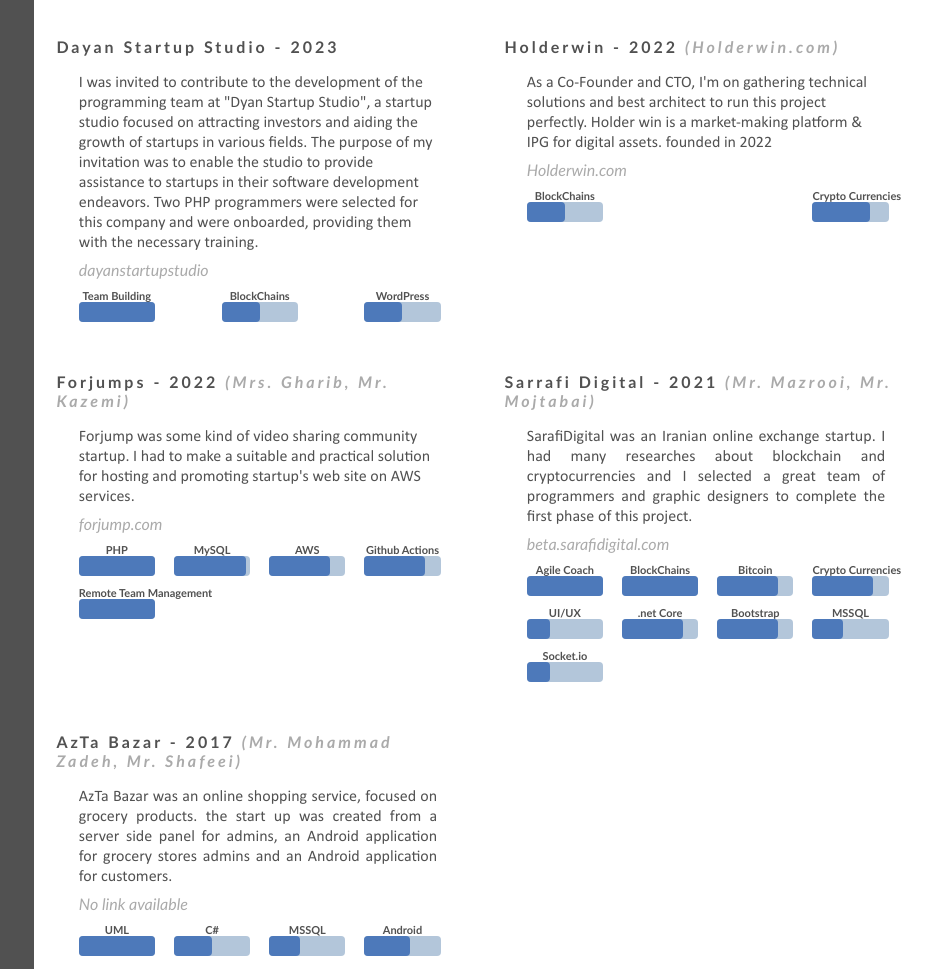
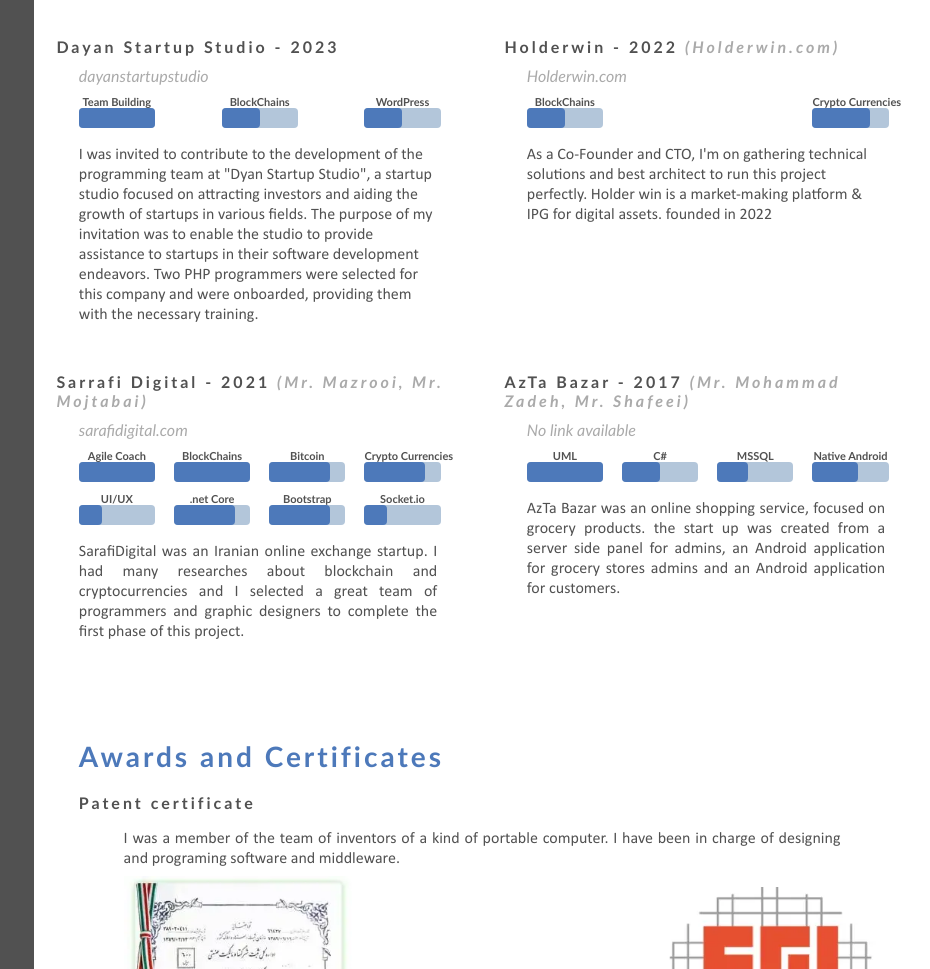
Before and after one commit to MESepehr/MESepehr.github.io, a plain HTML site: page index.html in a window 1280 px wide. Shown: the part 3395-4364 px from the top of the page, without its empty margins (350-1280 px from the left). Drawn offline with Linux system fonts and the light colour scheme.

Commit message:
Part 3 done

```diff
--- a/index.html
+++ b/index.html
@@ -374,12 +374,13 @@
         </span>
 
         <span class="parts part3">
-            <div id="title">Technical Advisor for Startups</div>
-            <p id="detail">As an experienced technical person, who had hand over both programing and mentoring for software systems, I was involved in many startups as a Technical Advisor, Agile project manager and so on. some of them are mentioned here:</p>
+            <div class="detail_en" id="title">Technical Advisor for Startups</div>
+            <div class="detail_fa fa" id="title">مشاور فنی استارت آپ</div>
+            <p class="detail_en" id="detail">As an experienced technical person, who had hand over both programing and mentoring for software systems, I was involved in many startups as a Technical Advisor, Agile project manager and so on. some of them are mentioned here.</p>
+            <p class="detail_fa fa" id="detail">به عنوان یک فرد فنی با تجربه که در زمینه برنامه‌نویسی و راهنمایی سیستم‌های نرم‌افزاری فعالیت داشتم، در نقش مشاور فنی، مدیر پروژه Agile و سایر نقش‌ها در تعدادی استارتاپ حضور داشتم. برخی از آنها در ادامه ذکر شده‌اند.</p>
             <div class="cv_part">
-                <div id="title2">4WG - 2023    <span id="web_page">(Mr. Ahmadian)</span></div>
-                <div class="detail_en" id="detail">After the COVID-19 period and remote work teams, "4WG" Company decided to reestablish its internal programming team. My task was quite challenging as I had to transfer project source codes from the previous team to a new team that I was simultaneously selecting during the project development. This knowledge transfer and development process took about 3 months, and I added a 4-member team consisting of a NodeJS programmer, two Flutter developers, and a product owner to the team.</div>
-                <div class="detail_fa fa" id="detail">بعد از پایان دوره کرونا و تیم‌های دورکار، شرکت چهار نسل امواج تصمیم گرفت تا تیم برنامه‌نویسی داخلی خود را مجدداً راه‌اندازی کند. وظیفه‌ی من در این فرآیند بسیار چالش‌برانگیز بود؛ من باید سورس پروژه‌ها را از تیم قبلی به تیم جدیدی که در حال حاضر در حال انتخاب آنها بودم، منتقل می‌کردم. این فرآیند انتقال دانش و توسعه حدود ۳ ماه به طول انجامید و تیم جدیدی شامل ۴ نفر را به تیم اضافه کردم؛ این تیم شامل یک برنامه‌نویس NodeJS دو نفر برنامه‌نویس فلاتر و یک پروداکت اونر بودند.</div>
+                <div class="detail_en" id="title2">4WG - 2023    <span id="web_page">(Mr. Ahmadian)</span></div>
+                <div class="detail_fa fa" id="title2">شرکت چهار نسل امواج - ۱۴۰۲    <span class="fa" id="web_page">(آقای احمدیان)</span></div>
                 <div id="status_box">
                     <a target="_blank" id="web_page" href="https://4wg.ir/">4wg.ir</a>
                 </div>
@@ -401,11 +402,12 @@
                         <div><div class="p30"></div></div>
                     </div>
                 </div>
+                <div class="detail_en" id="detail">After the COVID-19 period and remote work teams, "4WG" Company decided to reestablish its internal programming team. My task was quite challenging as I had to transfer project source codes from the previous team to a new team that I was simultaneously selecting during the project development. This knowledge transfer and development process took about 3 months, and I added a 4-member team consisting of a NodeJS programmer, two Flutter developers, and a product owner to the team.</div>
+                <div class="detail_fa fa" id="detail">بعد از پایان دوره کرونا و تیم‌های دورکار، شرکت چهار نسل امواج تصمیم گرفت تا تیم برنامه‌نویسی داخلی خود را مجدداً راه‌اندازی کند. وظیفه‌ی من در این فرآیند بسیار چالش‌برانگیز بود؛ من باید سورس پروژه‌ها را از تیم قبلی به تیم جدیدی که در حال حاضر در حال انتخاب آنها بودم، منتقل می‌کردم. این فرآیند انتقال دانش و توسعه حدود ۳ ماه به طول انجامید و تیم جدیدی شامل ۴ نفر را به تیم اضافه کردم؛ این تیم شامل یک برنامه‌نویس NodeJS دو نفر برنامه‌نویس فلاتر و یک پروداکت اونر بودند.</div>
             </div>
             <div class="cv_part">
-                <div id="title2">The Artical - 2023    <span id="web_page">(Mz. Mohammadzadeh)</span></div>
-                <div class="detail_en" id="detail">The Artical is a startup that assists artists in selling their artistic products. I directed the team towards cost-effective and high-speed development, guiding them in achieving their goals using ready-made WordPress systems. Additionally, I connected them with a suitable individual for WordPress development. In many cases, project development without unnecessary and costly coding from scratch will be more efficient.</div>
-                <div class="detail_fa fa" id="detail">تیم آرتیکال یک استارت‌آپ است که به هنرمندان در فروش محصولات هنری خود کمک می‌کند. من تیم را در جهت توسعه با کمترین هزینه و با سرعتی حداکثری هدایت کردم و آنها را در پیشبرد اهدافشان با استفاده از سامانه‌های آماده وردپرس راهنمایی کردم. همچنین، یک نفر مناسب جهت توسعه وردپرس را به تیم آنها متصل کردم. در بسیاری از موارد، توسعه پروژه‌ها با کد نویسی از صفر بی‌مورد و هزینه‌بر خواهد بود.</div>
+                <div class="detail_en" id="title2">The Artical - 2023    <span id="web_page">(Mz. Mohammadzadeh)</span></div>
+                <div class="detail_fa fa" id="title2">آرتی کال - ۱۴۰۱    <span class="fa" id="web_page">(خانم محمدزاده)</span></div>
                 <div id="status_box">
                     <a target="_blank" id="web_page" href="https://theartical.com/">theartical.com</a>
                 </div>
@@ -423,11 +425,13 @@
                         <div><div class="p100"></div></div>
                     </div>
                 </div>
+                <div class="detail_en" id="detail">The Artical is a startup that assists artists in selling their artistic products. I directed the team towards cost-effective and high-speed development, guiding them in achieving their goals using ready-made WordPress systems. Additionally, I connected them with a suitable individual for WordPress development. In many cases, project development without unnecessary and costly coding from scratch will be more efficient.</div>
+                <div class="detail_fa fa" id="detail">تیم آرتیکال یک استارت‌آپ است که به هنرمندان در فروش محصولات هنری خود کمک می‌کند. من تیم را در جهت توسعه با کمترین هزینه و با سرعتی حداکثری هدایت کردم و آنها را در پیشبرد اهدافشان با استفاده از سامانه‌های آماده وردپرس راهنمایی کردم. همچنین، یک نفر مناسب جهت توسعه وردپرس را به تیم آنها متصل کردم. در بسیاری از موارد، توسعه پروژه‌ها با کد نویسی از صفر بی‌مورد و هزینه‌بر خواهد بود.</div>
+
             </div>
             <div class="cv_part">
-                <div id="title2">Dayan Startup Studio - 2023</div>
-                <div class="detail_en" id="detail">I was invited to contribute to the development of the programming team at "Dyan Startup Studio", a startup studio focused on attracting investors and aiding the growth of startups in various fields. The purpose of my invitation was to enable the studio to provide assistance to startups in their software development endeavors. Two PHP programmers were selected for this company and were onboarded, providing them with the necessary training.</div>
-                <div class="detail_fa fa" id="detail">من برای توسعه تیم برنامه‌نویسی در استودیو دایان، یک استارت‌آپ استودیو که به جذب سرمایه‌گذاران و کمک به رشد استارت‌آپ‌ها در حوزه‌های مختلف می‌پردازد، دعوت شدم. هدف از این دعوت، امکان کمک به استارت‌آپ‌ها در زمینه توسعه نرم‌افزارهای خود بود. دو برنامه‌نویس PHP برای این شرکت انتخاب و به استودیو پیوستند و به آن‌ها آموزش‌های لازم ارائه شد.</div>
+                <div class="detail_en" id="title2">Dayan Startup Studio - 2023</div>
+                <div class="detail_fa fa" id="title2">استارت آپ استودیو دایان - ۱۴۰۱</div>
                 <div id="status_box">
                     <a target="_blank" id="web_page" href="https://www.linkedin.com/company/dayanstartupstudio/">dayanstartupstudio</a>
                 </div>
@@ -445,12 +449,12 @@
                         <div><div class="p50"></div></div>
                     </div>
                 </div>
+                <div class="detail_en" id="detail">I was invited to contribute to the development of the programming team at "Dyan Startup Studio", a startup studio focused on attracting investors and aiding the growth of startups in various fields. The purpose of my invitation was to enable the studio to provide assistance to startups in their software development endeavors. Two PHP programmers were selected for this company and were onboarded, providing them with the necessary training.</div>
+                <div class="detail_fa fa" id="detail">من برای توسعه تیم برنامه‌نویسی در استودیو دایان، یک استارت‌آپ استودیو که به جذب سرمایه‌گذاران و کمک به رشد استارت‌آپ‌ها در حوزه‌های مختلف می‌پردازد، دعوت شدم. هدف از این دعوت، امکان کمک به استارت‌آپ‌ها در زمینه توسعه نرم‌افزارهای خود بود. دو برنامه‌نویس PHP برای این شرکت انتخاب و به استودیو پیوستند و به آن‌ها آموزش‌های لازم ارائه شد.</div>
+
             </div>
             <div class="cv_part">
-                <div id="title2">Holderwin - 2022    <span id="web_page">(Holderwin.com)</span></div>
-                <div id="detail">As a Co-Founder and CTO, I'm on gathering technical solutions and best architect to run this project perfectly.
-                Holder win is a market-making platform & IPG for digital assets.
-    founded in 2022</div>
+                <div class="en-fa" id="title2">Holderwin - 2022    <span id="web_page">(Holderwin.com)</span></div>
                 <div id="status_box">
                     <a target="_blank" id="web_page" href="https://Holderwin.com/">Holderwin.com</a>
                 </div>
@@ -464,41 +468,18 @@
                         <div><div class="p75"></div></div>
                     </div>
                 </div>
+                <div class="detail_en" id="detail">As a Co-Founder and CTO, I'm on gathering technical solutions and best architect to run this project perfectly.
+                Holder win is a market-making platform & IPG for digital assets.
+    founded in 2022</div>
+                <div class="detail_fa fa" id="detail">به عنوان یکی از بنیان گذاران و مدیران فنی، در حال جمع‌آوری راه‌حل‌های فنی و بهترین ساختار برای اجرای کامل این پروژه هستم. Holder Win یک پلتفرم سازنده بازار و IPG برای دارایی‌های دیجیتال است که در سال ۲۰۲۲ تأسیس شده است.</div>
+
             </div>
+
             <div class="cv_part">
-            <div id="title2">Forjumps - 2022    <span id="web_page">(Mrs. Gharib, Mr. Kazemi)</span></div>
-                <div id="detail">Forjump was some kind of video sharing community startup. I had to make a suitable and practical solution for hosting and promoting startup's web site on AWS services.</div>
+                <div class="detail_en" id="title2">Sarrafi Digital - 2021    <span id="web_page">(Mr. Mazrooi, Mr. Mojtabai)</span></div>
+                <div class="detail_fa fa" id="title2">صرافی دیجیتال - ۱۳۹۹    <span class="fa" id="web_page">(آقایان مزروعی و  مجتباعی)</span></div>
                 <div id="status_box">
-                    <a target="_blank" id="web_page" href="https://forjump.com/">forjump.com</a>
-                </div>
-                <div id="status_box">
-                    <div id="status_bar">
-                        <h4>PHP</h4>
-                        <div><div class="p100"></div></div>
-                    </div>
-                    <div id="status_bar">
-                        <h4>MySQL</h4>
-                        <div><div class="p95"></div></div>
-                    </div>
-                    <div id="status_bar">
-                        <h4>AWS</h4>
-                        <div><div class="p80"></div></div>
-                    </div>
-                    <div id="status_bar">
-                        <h4>Github Actions</h4>
-                        <div><div class="p80"></div></div>
-                    </div>
-                    <div id="status_bar">
-                        <h4>Remote Team Management</h4>
-                        <div><div class="p100"></div></div>
-                    </div>
-                </div>
-            </div>
-            <div class="cv_part">
-            <div id="title2">Sarrafi Digital - 2021    <span id="web_page">(Mr. Mazrooi, Mr. Mojtabai)</span></div>
-                <p id="detail">SarafiDigital was an Iranian online exchange startup. I had many researches about blockchain and cryptocurrencies and I selected a great team of programmers and graphic designers to complete the first phase of this project.</p>
-                <div id="status_box">
-                    <a id="web_page" target="_blank" href="https://beta.sarafidigital.com/">beta.sarafidigital.com</a>
+                    <a id="web_page" target="_blank" >sarafidigital.com</a>
                 </div>
                 <div id="status_box">
                     <div id="status_bar">
@@ -530,19 +511,19 @@
                         <div><div class="p80"></div></div>
                     </div>
                     <div id="status_bar">
-                        <h4>MSSQL</h4>
-                        <div><div class="p40"></div></div>
-                    </div>
-                    <div id="status_bar">
                         <h4>Socket.io</h4>
                         <div><div class="p30"></div></div>
                     </div>
                 </div>
+                <p class="detail_en" id="detail">SarafiDigital was an Iranian online exchange startup. I had many researches about blockchain and cryptocurrencies and I selected a great team of programmers and graphic designers to complete the first phase of this project.</p>
+                <p class="detail_fa fa" id="detail">SarafiDigital یک استارتاپ ایرانی در حوزه تبادل آنلاین ارز دیجیتال بود. در این پروژه، من تحقیقات بسیاری درباره بلاکچین و ارزهای دیجیتال انجام داده‌ام و تیمی برتر از برنامه‌نویسان و طراحان گرافیک را برای تکمیل فاز اول این پروژه انتخاب کردم.
+                </p>
+
             </div>
             <div class="cv_part">
 
-                <div id="title2">AzTa Bazar - 2017 <span id="web_page">(Mr. Mohammad Zadeh, Mr. Shafeei)</span></div>
-                <p id="detail">AzTa Bazar was an online shopping service, focused on grocery products. the start up was created from a server side panel for admins, an Android application for grocery stores admins and an Android application for customers.</p>
+                <div class="detail_en" id="title2">AzTa Bazar - 2017 <span id="web_page">(Mr. Mohammad Zadeh, Mr. Shafeei)</span></div>
+                <div class="detail_fa fa" id="title2">ازتا بازار - ۱۳۹۶ <span class="fa" id="web_page">(آقایان محمد زاده و شفیعی)</span></div>
                 <div id="status_box">
                     <a id="web_page" target="_blank">No link available</a>
                 </div>
@@ -560,14 +541,16 @@
                         <div><div class="p40"></div></div>
                     </div>
                     <div id="status_bar">
-                        <h4>Android</h4>
+                        <h4>Native Android</h4>
                         <div><div class="p60"></div></div>
                     </div>
                 </div>
+                <p class="detail_en" id="detail">AzTa Bazar was an online shopping service, focused on grocery products. the start up was created from a server side panel for admins, an Android application for grocery stores admins and an Android application for customers.</p>
+                <p class="detail_fa fa" id="detail">آزتا بازار یک سرویس خرید آنلاین بود که تمرکز خود را بر روی محصولات خوارباری داشت. این استارتاپ از یک پنل سمت سرور برای مدیران، یک اپلیکیشن اندروید برای مدیران فروشگاه‌های خواربار و یک اپلیکیشن اندروید برای مشتریان تشکیل شده بود.</p>
+
             </div>
             </span>
 
-            <div id="extra_space"></div>
 
             <div id="title">Awards and Certificates</div>
 
```
